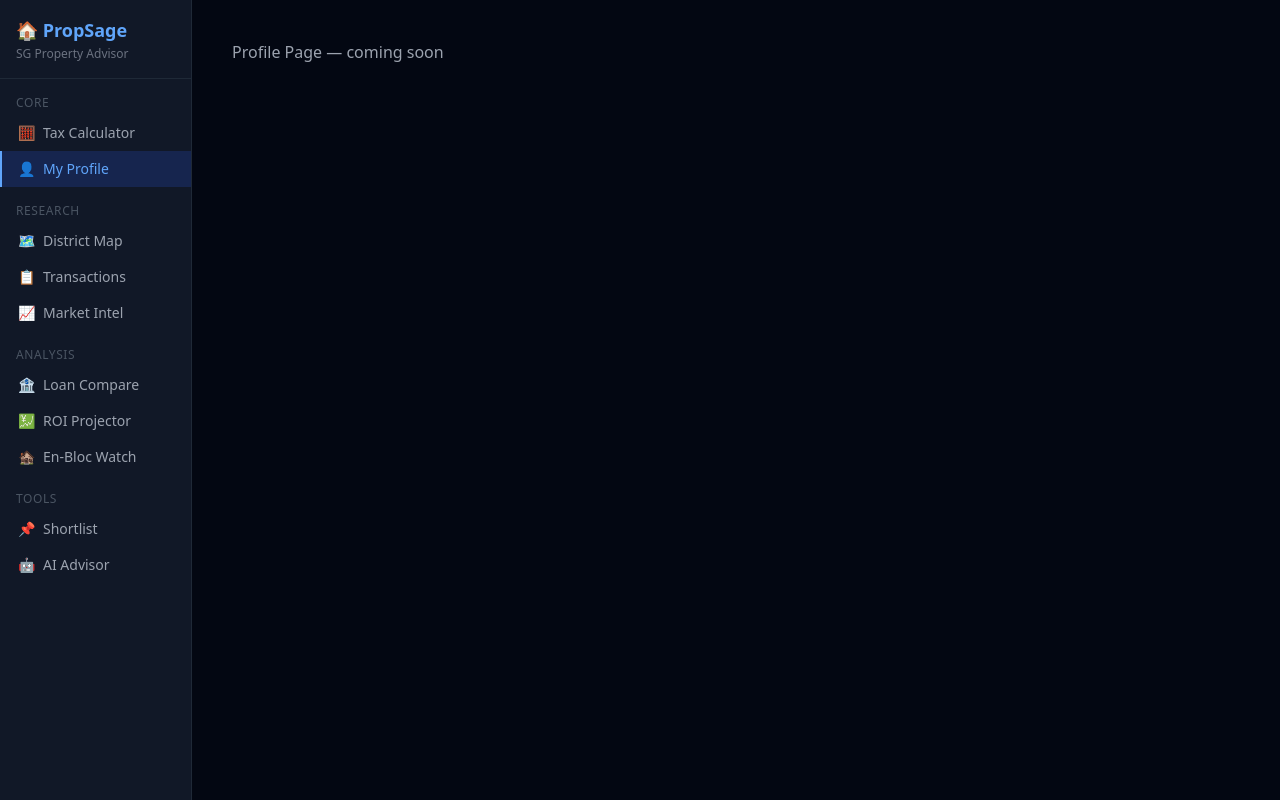
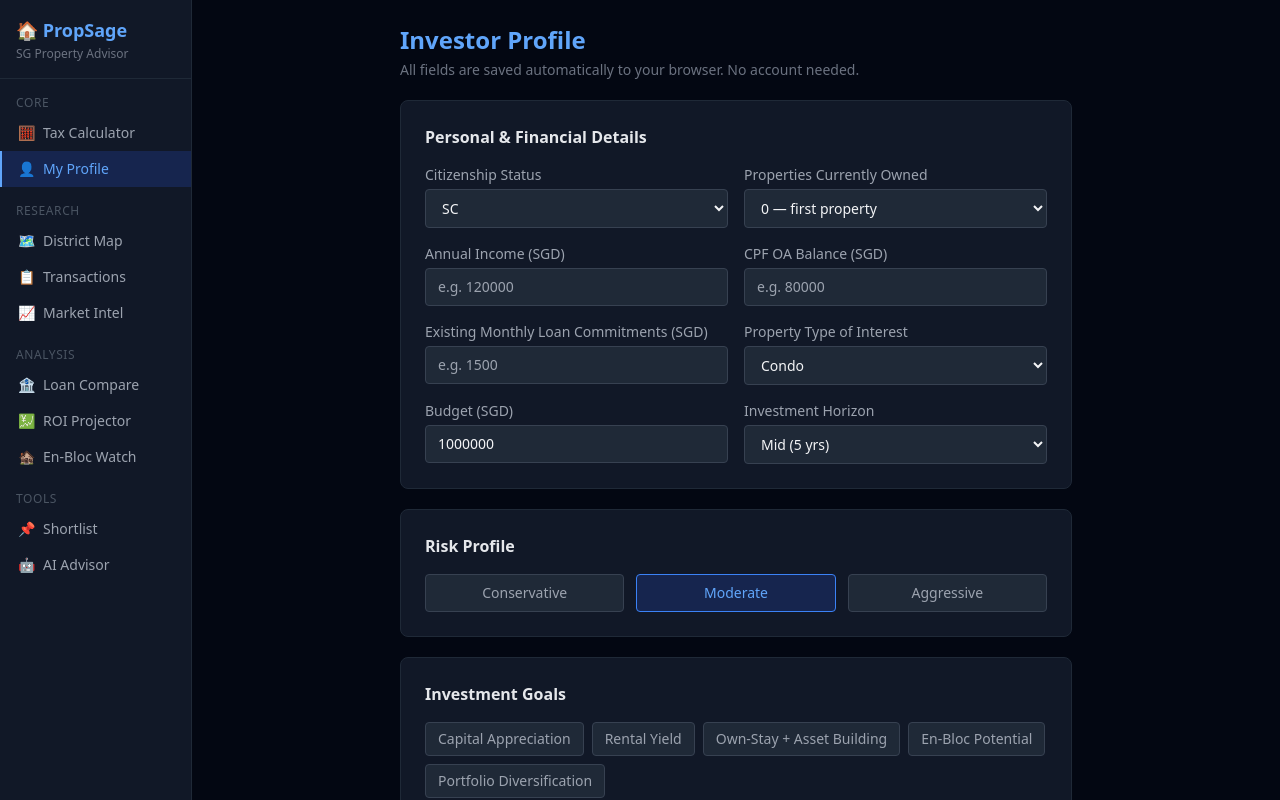
Before and after one commit to 713zhao/PropSage, a React (Vite) app in the folder frontend/: page /profile in a window 1280 px wide. Built offline with nearby package versions, Linux system fonts and the light colour scheme.

Commit message:
feat: investor profile page with Zustand persistence

```diff
--- a/frontend/src/pages/ProfilePage.tsx
+++ b/frontend/src/pages/ProfilePage.tsx
@@ -1,3 +1,230 @@
+import { useProfileStore } from '../stores/profileStore'
+import {
+  type Citizenship,
+  type PropertyType,
+  type RiskProfile,
+  type InvestmentGoal,
+  type InvestmentHorizon,
+} from '../types/profile'
+
+const CITIZENSHIPS: Citizenship[] = ['SC', 'PR', 'Foreigner', 'Entity']
+const PROPERTY_TYPES: PropertyType[] = ['HDB', 'Condo', 'Landed', 'Commercial']
+const RISK_PROFILES: RiskProfile[] = ['Conservative', 'Moderate', 'Aggressive']
+const HORIZONS: { value: InvestmentHorizon; label: string }[] = [
+  { value: 'Short', label: 'Short (≤3 yrs)' },
+  { value: 'Mid', label: 'Mid (5 yrs)' },
+  { value: 'Long', label: 'Long (10+ yrs)' },
+]
+const INVESTMENT_GOALS: InvestmentGoal[] = [
+  'Capital Appreciation',
+  'Rental Yield',
+  'Own-Stay + Asset Building',
+  'En-Bloc Potential',
+  'Portfolio Diversification',
+]
+
+function SectionCard({ title, children }: { title: string; children: React.ReactNode }) {
+  return (
+    <div className="bg-gray-900 rounded-lg p-6 border border-gray-800">
+      <h2 className="text-base font-semibold text-gray-200 mb-4">{title}</h2>
+      {children}
+    </div>
+  )
+}
+
+function Label({ children }: { children: React.ReactNode }) {
+  return <label className="block text-sm text-gray-400 mb-1">{children}</label>
+}
+
+function NumberInput({
+  value,
+  onChange,
+  placeholder,
+}: {
+  value: number
+  onChange: (v: number) => void
+  placeholder?: string
+}) {
+  return (
+    <input
+      type="number"
+      value={value || ''}
+      onChange={(e) => onChange(Number(e.target.value))}
+      placeholder={placeholder}
+      className="w-full bg-gray-800 border border-gray-700 rounded px-3 py-2 text-sm text-gray-100 focus:outline-none focus:border-blue-500"
+    />
+  )
+}
+
+function Select<T extends string>({
+  value,
+  onChange,
+  options,
+}: {
+  value: T
+  onChange: (v: T) => void
+  options: { value: T; label: string }[] | T[]
+}) {
+  const normalised = options.map((o) =>
+    typeof o === 'string' ? { value: o as T, label: o } : o
+  )
+  return (
+    <select
+      value={value}
+      onChange={(e) => onChange(e.target.value as T)}
+      className="w-full bg-gray-800 border border-gray-700 rounded px-3 py-2 text-sm text-gray-100 focus:outline-none focus:border-blue-500"
+    >
+      {normalised.map((o) => (
+        <option key={o.value} value={o.value}>
+          {o.label}
+        </option>
+      ))}
+    </select>
+  )
+}
+
 export function ProfilePage() {
-  return <div className="text-gray-400 p-4">Profile Page — coming soon</div>
+  const { profile, setProfile, isComplete } = useProfileStore()
+
+  function toggleGoal(goal: InvestmentGoal) {
+    const goals = profile.investmentGoals.includes(goal)
+      ? profile.investmentGoals.filter((g) => g !== goal)
+      : [...profile.investmentGoals, goal]
+    setProfile({ investmentGoals: goals })
+  }
+
+  return (
+    <div className="max-w-2xl mx-auto space-y-5">
+      <div>
+        <h1 className="text-2xl font-bold text-blue-400">Investor Profile</h1>
+        <p className="text-sm text-gray-500 mt-1">
+          All fields are saved automatically to your browser. No account needed.
+        </p>
+      </div>
+
+      <SectionCard title="Personal & Financial Details">
+        <div className="grid grid-cols-2 gap-4">
+          <div>
+            <Label>Citizenship Status</Label>
+            <Select
+              value={profile.citizenship}
+              onChange={(v) => setProfile({ citizenship: v })}
+              options={CITIZENSHIPS}
+            />
+          </div>
+          <div>
+            <Label>Properties Currently Owned</Label>
+            <Select
+              value={String(profile.existingPropertyCount) as '0' | '1' | '2'}
+              onChange={(v) => setProfile({ existingPropertyCount: Number(v) })}
+              options={[
+                { value: '0', label: '0 — first property' },
+                { value: '1', label: '1 — second property' },
+                { value: '2', label: '2+ — third or more' },
+              ]}
+            />
+          </div>
+          <div>
+            <Label>Annual Income (SGD)</Label>
+            <NumberInput
+              value={profile.annualIncomeSgd}
+              onChange={(v) => setProfile({ annualIncomeSgd: v })}
+              placeholder="e.g. 120000"
+            />
+          </div>
+          <div>
+            <Label>CPF OA Balance (SGD)</Label>
+            <NumberInput
+              value={profile.cpfOaBalance}
+              onChange={(v) => setProfile({ cpfOaBalance: v })}
+              placeholder="e.g. 80000"
+            />
+          </div>
+          <div>
+            <Label>Existing Monthly Loan Commitments (SGD)</Label>
+            <NumberInput
+              value={profile.existingMonthlyLoanCommitments}
+              onChange={(v) => setProfile({ existingMonthlyLoanCommitments: v })}
+              placeholder="e.g. 1500"
+            />
+          </div>
+          <div>
+            <Label>Property Type of Interest</Label>
+            <Select
+              value={profile.propertyTypeOfInterest}
+              onChange={(v) => setProfile({ propertyTypeOfInterest: v })}
+              options={PROPERTY_TYPES}
+            />
+          </div>
+          <div>
+            <Label>Budget (SGD)</Label>
+            <NumberInput
+              value={profile.purchasePriceBudget}
+              onChange={(v) => setProfile({ purchasePriceBudget: v })}
+              placeholder="e.g. 1500000"
+            />
+          </div>
+          <div>
+            <Label>Investment Horizon</Label>
+            <Select
+              value={profile.investmentHorizon}
+              onChange={(v) => setProfile({ investmentHorizon: v })}
+              options={HORIZONS}
+            />
+          </div>
+        </div>
+      </SectionCard>
+
+      <SectionCard title="Risk Profile">
+        <div className="flex gap-3">
+          {RISK_PROFILES.map((r) => (
+            <button
+              key={r}
+              onClick={() => setProfile({ riskProfile: r })}
+              className={`flex-1 py-2 px-3 rounded text-sm font-medium border transition-colors ${
+                profile.riskProfile === r
+                  ? 'bg-blue-900/40 border-blue-500 text-blue-400'
+                  : 'bg-gray-800 border-gray-700 text-gray-400 hover:border-gray-600'
+              }`}
+            >
+              {r}
+            </button>
+          ))}
+        </div>
+      </SectionCard>
+
+      <SectionCard title="Investment Goals">
+        <div className="flex flex-wrap gap-2">
+          {INVESTMENT_GOALS.map((goal) => {
+            const selected = profile.investmentGoals.includes(goal)
+            return (
+              <button
+                key={goal}
+                onClick={() => toggleGoal(goal)}
+                className={`px-3 py-1.5 rounded text-sm border transition-colors ${
+                  selected
+                    ? 'bg-green-900/40 border-green-500 text-green-400'
+                    : 'bg-gray-800 border-gray-700 text-gray-400 hover:border-gray-600'
+                }`}
+              >
+                {goal}
+              </button>
+            )
+          })}
+        </div>
+      </SectionCard>
+
+      <div
+        className={`rounded-lg p-4 text-sm border ${
+          isComplete
+            ? 'bg-green-900/20 border-green-800 text-green-400'
+            : 'bg-yellow-900/20 border-yellow-800 text-yellow-400'
+        }`}
+      >
+        {isComplete
+          ? '✓ Profile complete — your data is saved to this browser'
+          : '⚠ Enter your annual income and budget to complete your profile'}
+      </div>
+    </div>
+  )
 }
```
